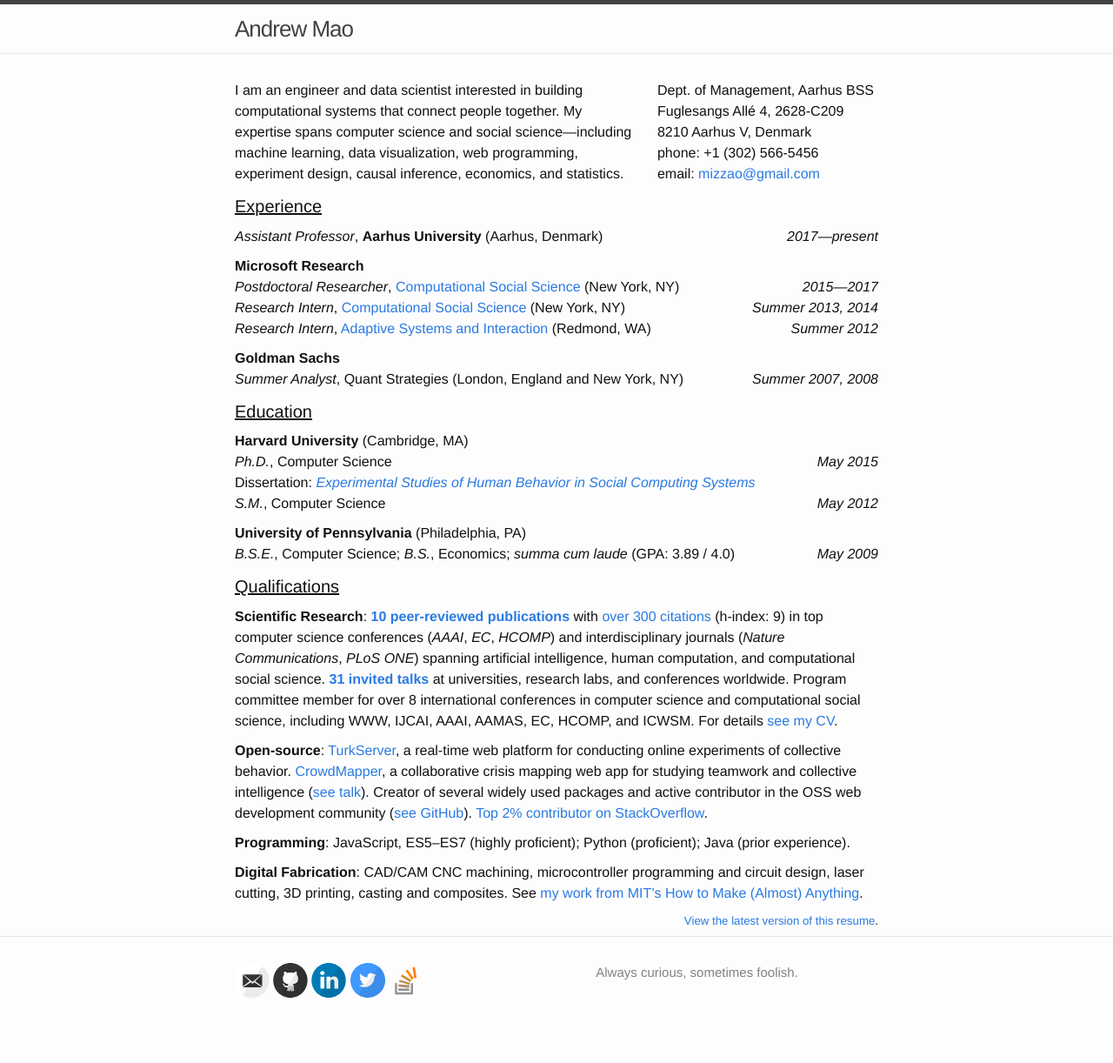
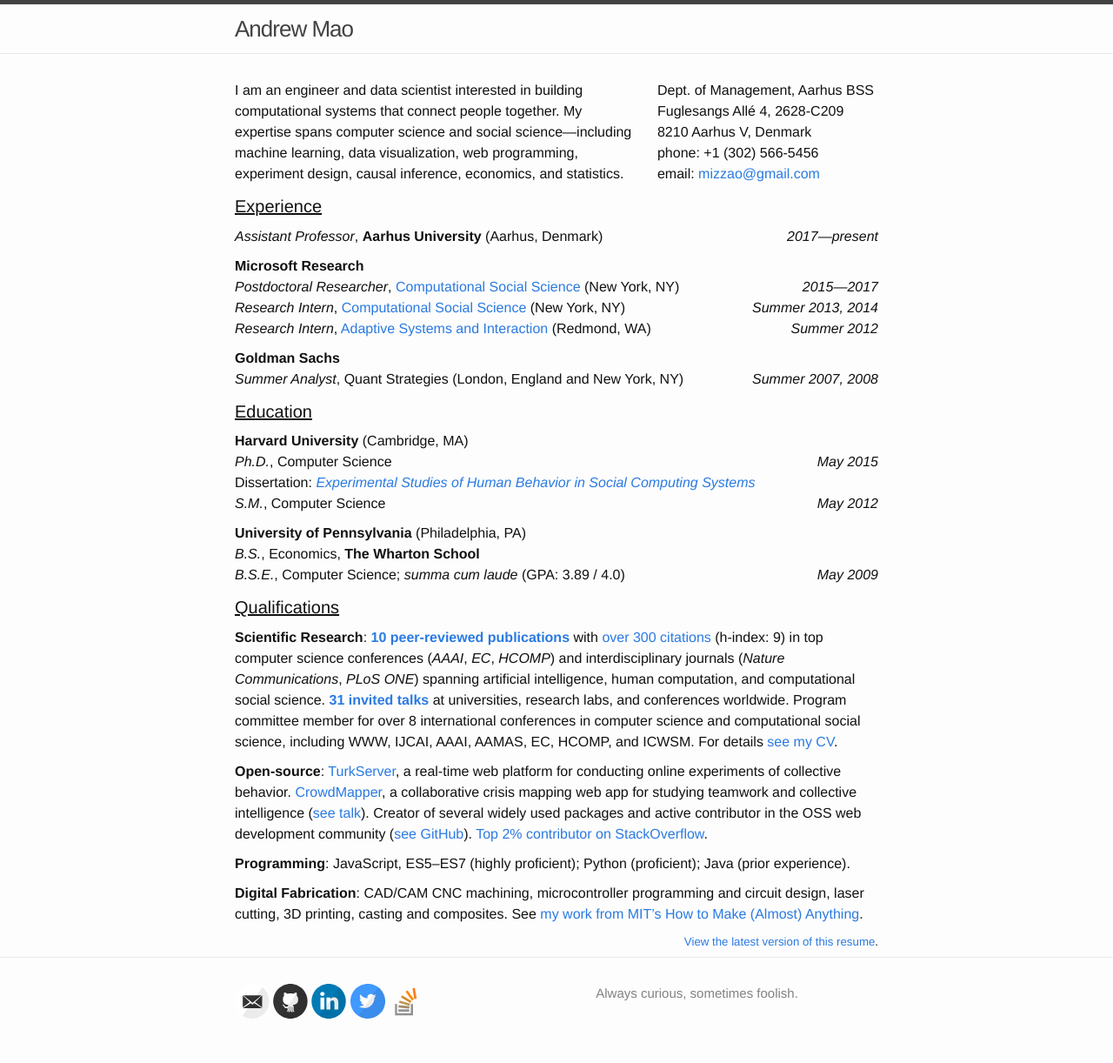
Before and after one commit to mizzao/andrewmao.net, a Jekyll site: the page built from resume.md, in a window 1280 px wide. Shown: the whole page at 87% size. Built offline with Jekyll 4.4.1, drawn with Linux system fonts in a browser that asks for light colours; before the commit the page ends 1198 px from its top, so only the background shows below that.

Commit message:
gotta get all the credentials on there

```diff
--- a/resume.md
+++ b/resume.md
@@ -46,7 +46,8 @@ Dissertation: *[Experimental Studies of Human Behavior in Social Computing Syste
 [thesis]: https://dash.harvard.edu/handle/1/17467193
 
 **University of Pennsylvania** (Philadelphia, PA)\\
-*B.S.E.*, Computer Science; *B.S.*, Economics; *summa cum laude* (GPA: 3.89 / 4.0)
+*B.S.*, Economics, **The Wharton School**\\
+*B.S.E.*, Computer Science; *summa cum laude* (GPA: 3.89 / 4.0)
 *May 2009*{: .right}
 
 ## Qualifications
```
